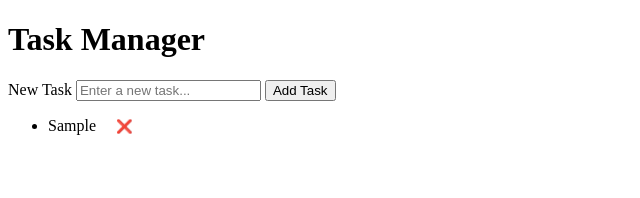
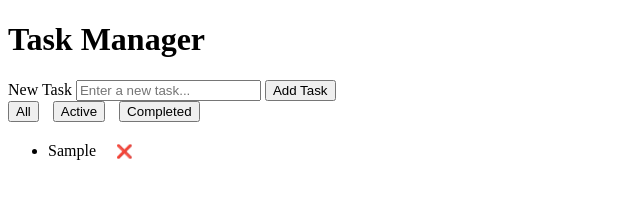
Before and after one commit to toufa176/Task-Manager, a plain HTML site: page index.html in a window 1280 px wide. Both pictures are taken after typing "Sample" into the empty fields and a click on the button "Add Task". Shown: the whole page, without its empty margins (0-640 px from the left). Drawn offline with Linux system fonts and the light colour scheme.

Commit message:
Task Manager Updated

```diff
--- a/app.css
+++ b/app.css
@@ -12,3 +12,12 @@
 .task-text {
     cursor: pointer;
 }
+
+.filters {
+    margin-bottom: 20px;
+}
+
+.filters button {
+    margin-right:10px;
+    cursor:pointer;
+}
--- a/app.js
+++ b/app.js
@@ -1,9 +1,11 @@
 
 console.log("Task Manager loaded");
+
 
 const taskForm = document.getElementById("taskForm");
 const taskInput = document.getElementById("taskInput");
 const taskList = document.getElementById("taskList");
+let currentFilter = "all";
 
 taskForm.addEventListener("submit", function (event) {
     event.preventDefault();
@@ -21,6 +23,13 @@ taskForm.addEventListener("submit", function (event) {
     renderTasks();
 
     taskInput.value = "";
+});
+
+document.querySelector(".filters").addEventListener("click", function (event){
+    if(event.target.tagName === "BUTTON"){
+        currentFilter = event.target.dataset.filter;
+        renderTasks();
+    }
 });
 
   taskList.addEventListener("click", function(event){
@@ -52,19 +61,24 @@ let tasks = loadTasks();
 function renderTasks() {
     taskList.innerHTML = "";
 
-    tasks.forEach((task, index) =>{
+     const filteredTasks = tasks.filter(task =>{
+        if (currentFilter === "active") return !task.completed;
+        if (currentFilter === "completed") return task.completed;
+        return true;
+     });
+
+     filteredTasks.forEach ((task, index) =>{
         const li = document.createElement("li");
 
         li.innerHTML =`
-        <span class="task-text ${task.completed? "completed": ""}">
+        <span class="task-text ${task.completed ? "completed" :""}">
         ${task.text}
         </span>
-        <button class="delete-btn" data-index=${index}"> ❌</button>
+        <button class="delete-btn" data-index="${index}">❌</button>
         `;
+
         taskList.appendChild(li);
-
-    });
-
+     });
 }
 
 renderTasks();
--- a/index.html
+++ b/index.html
@@ -18,6 +18,11 @@
 
             <button  type="submit">Add Task</button>
         </form>
+        <div class="filters">
+            <button data-filter="all">All</button>
+            <button data-filter="active">Active</button>
+            <button data-filter="completed">Completed</button>
+        </div>
         <ul id="taskList"></ul>
     </main>
     <script src="app.js"></script>
```
